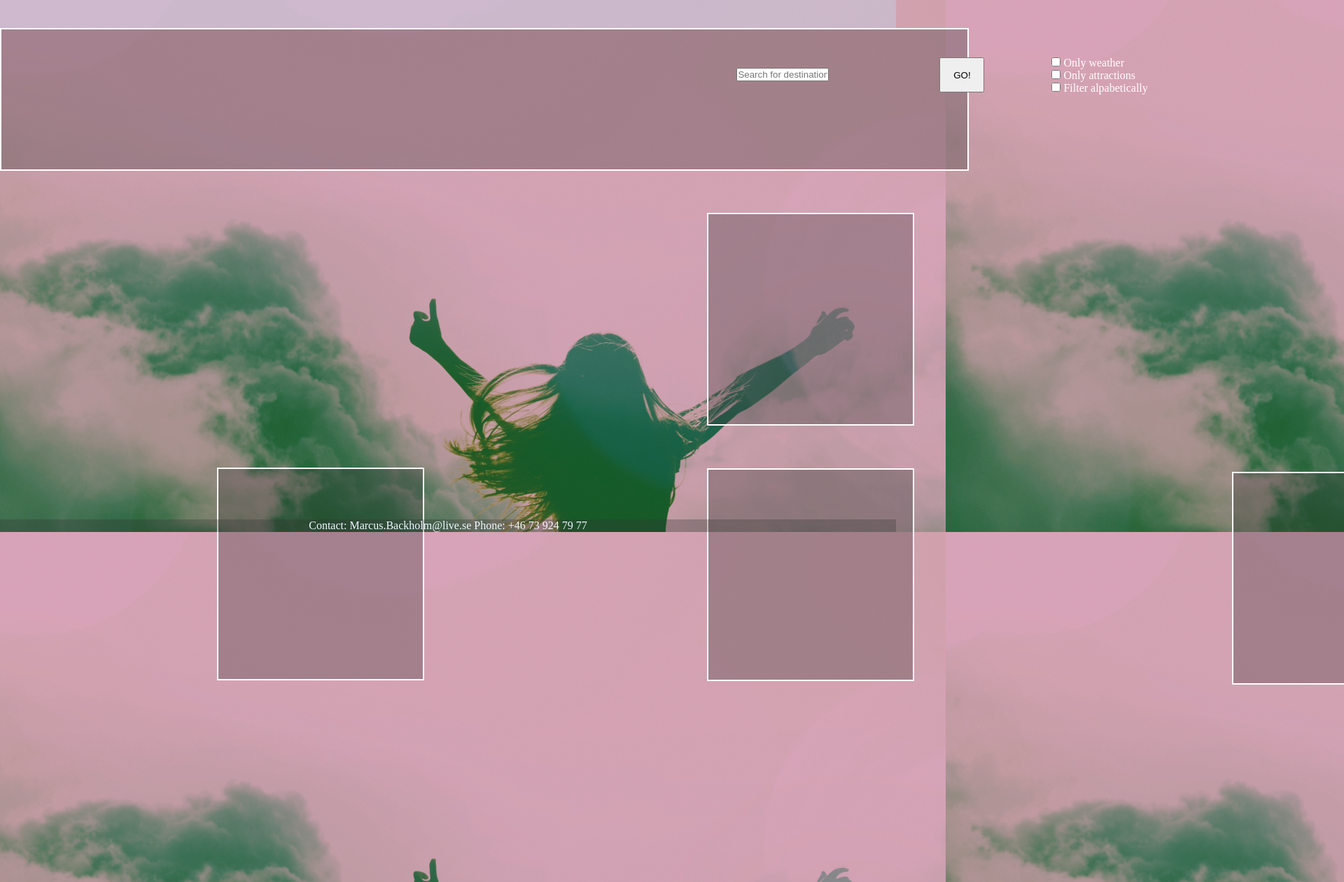
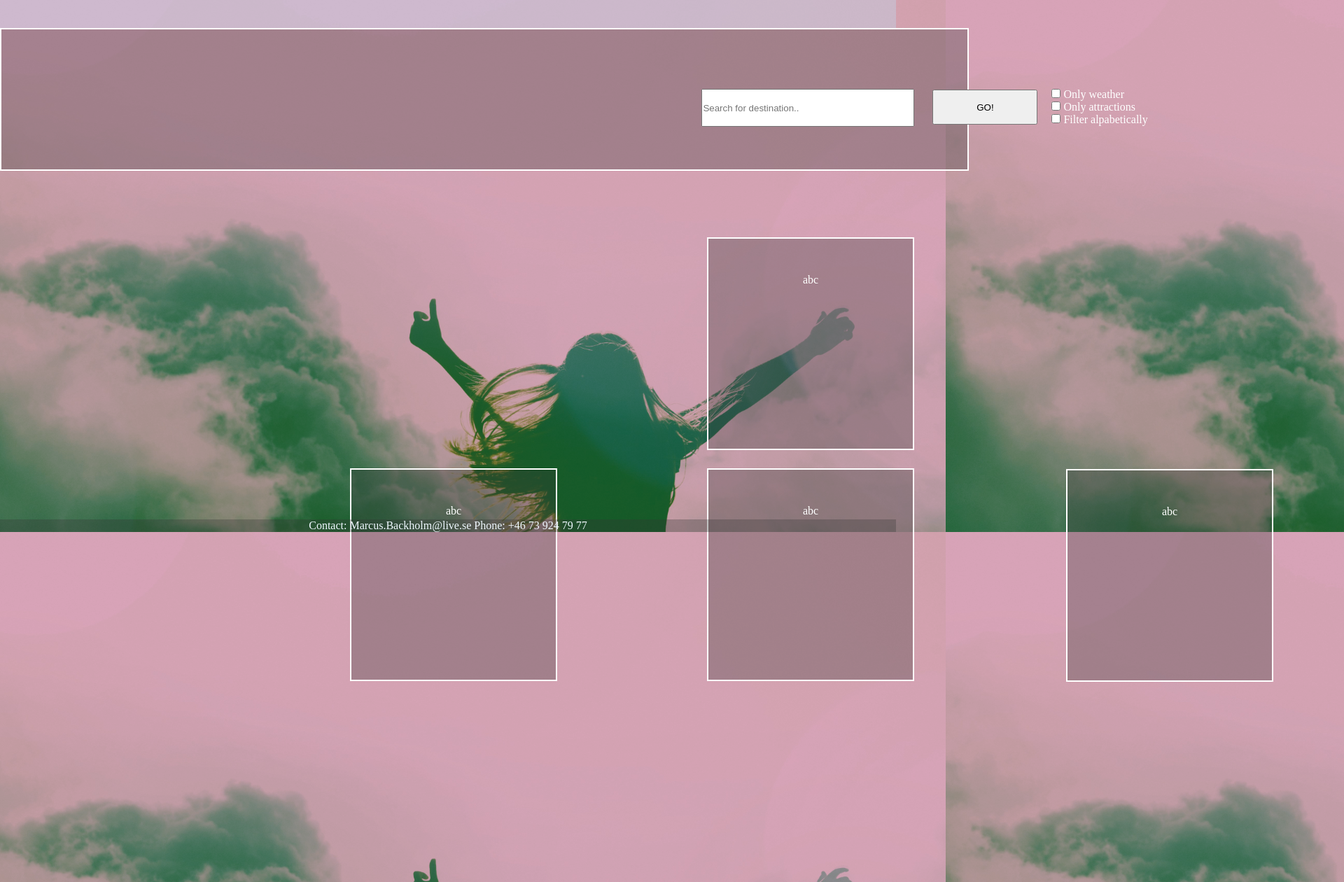
Before and after one commit to MarcusBackholm/JavaScript-Uppgift-2, a plain HTML site: page index.html in a window 1280 px wide. Shown: the part 40-1300 px from the top of the page at 70% size, 1920 px wide, since content can reach past the window. Drawn offline with Linux system fonts and the light colour scheme.

Commit message:
minor changes to layot.

```diff
--- a/index.css
+++ b/index.css
@@ -3,7 +3,7 @@
     padding: 0;
     list-style: none;
     text-decoration: none;
-    color: white;
+    color: rgb(255, 255, 255);
 }
 
 body{
@@ -32,8 +32,8 @@ body{
 
 .searchbar{
     position: relative;
-    left: 1000px;
-    top: 5px;
+    left: 950px;
+    top: 35px;
     color: black
 }
 
@@ -46,7 +46,8 @@ body{
     border: 2px solid;
     position: relative;
     left: 1000px;
-    top: 50px;
+    top: 85px;
+    text-align: center;
 }
 
 .box2{
@@ -57,8 +58,9 @@ body{
     background-color: rgba(54, 54, 54, 0.308);
     border: 2px solid;
     position: relative;
-    left: 300px;
-    top: 100px;
+    left: 490px;
+    top: 101px;
+    text-align: center;
 }
 
 .box3{
@@ -71,6 +73,7 @@ body{
     position: relative;
     left: 1000px;
     top: -213px;
+    text-align: center;
 }
 
 .box4{
@@ -81,8 +84,9 @@ body{
     background-color: rgba(54, 54, 54, 0.308);
     border: 2px solid;
     position: relative;
-    left: 1750px;
-    top: -522px;
+    left: 1513px;
+    top: -526px;
+    text-align: center;
 }
 
 .footer{
--- a/index.html
+++ b/index.html
@@ -12,27 +12,35 @@
                </div>
                <div class="searchwindow">
                    <div class="searchbar">
-                       <input style="height: 50%; width: 10%; color: black;" type="text" placeholder="Search for destination..">
+                       <input style="height: 50px; width: 300px; color: black;" type="text" placeholder="Search for destination..">
                    </div>
-                   <button style="width: 5%; height: 50%; position: relative; left: 1290px; top: -29px; color: black;" type="button">GO!</button>
+                   <button id="mybutton" style="width: 150px; height: 50px; position: relative; left: 1280px; top: -18px; color: black;" type="button">GO!</button>
                    <form>
-                       <input style="position: relative; left: 1450px; top: -80px;" type="checkbox" id="travel-information1" name="travel-information1" value="Only-weather">
-                       <label style="position: relative; left: 1450px; top: -80px;"for="travel-information1">Only weather</label>
+                       <input style="position: relative; left: 1450px; top: -70px;" type="checkbox" id="travel-information1" name="travel-information1" value="Only-weather">
+                       <label style="position: relative; left: 1450px; top: -70px;"for="travel-information1">Only weather</label>
                        <br>
-                       <input style="position: relative; left: 1450px; top: -80px;"type="checkbox" id="travel-information2" name="travel-information2" value="Only attractions">
-                       <label style="position: relative; left: 1450px; top: -80px;"for="travel-information1">Only attractions</label>
+                       <input style="position: relative; left: 1450px; top: -70px;"type="checkbox" id="travel-information2" name="travel-information2" value="Only attractions">
+                       <label style="position: relative; left: 1450px; top: -70px;"for="travel-information1">Only attractions</label>
                        <br>
-                       <input style="position: relative; left: 1450px; top: -80px;"type="checkbox" id="travel-information3" name="travel-information3" value="Filter alpabetically">
-                       <label style="position: relative; left: 1450px; top: -80px;"for="travel-information1">Filter alpabetically</label>
+                       <input style="position: relative; left: 1450px; top: -70px;"type="checkbox" id="travel-information3" name="travel-information3" value="Filter alpabetically">
+                       <label style="position: relative; left: 1450px; top: -70px;"for="travel-information1">Filter alpabetically</label>
                        <br>
                    </form>
                 <div class="searchbar">
                 </div>
                </div>
-               <div class="box1"></div>
-               <div class="box2"></div>
-               <div class="box3"></div>
-               <div class="box4"></div>
+               <div class="box1">
+                <p>abc</p>
+               </div>
+               <div class="box2">
+                <p>abc</p>
+               </div>
+               <div class="box3">
+                <p>abc</p>
+               </div>
+               <div class="box4">
+                <p>abc</p>
+               </div>
           </body>
           <div class="footer">
             <p>
```
